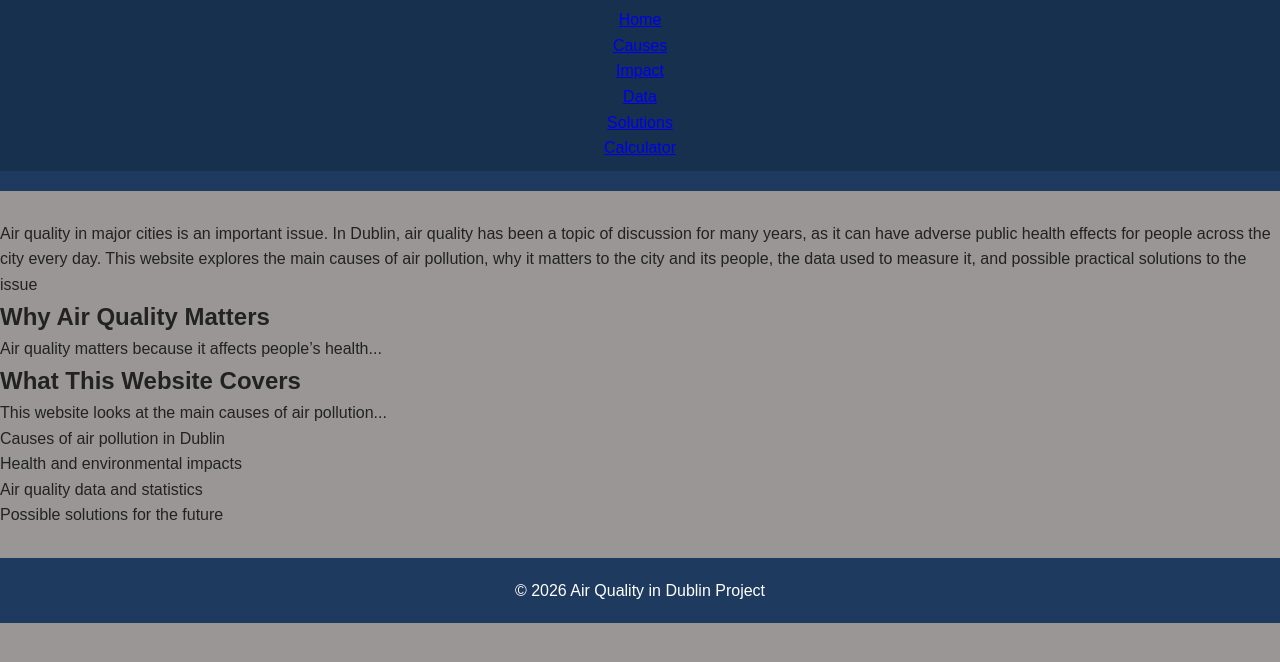
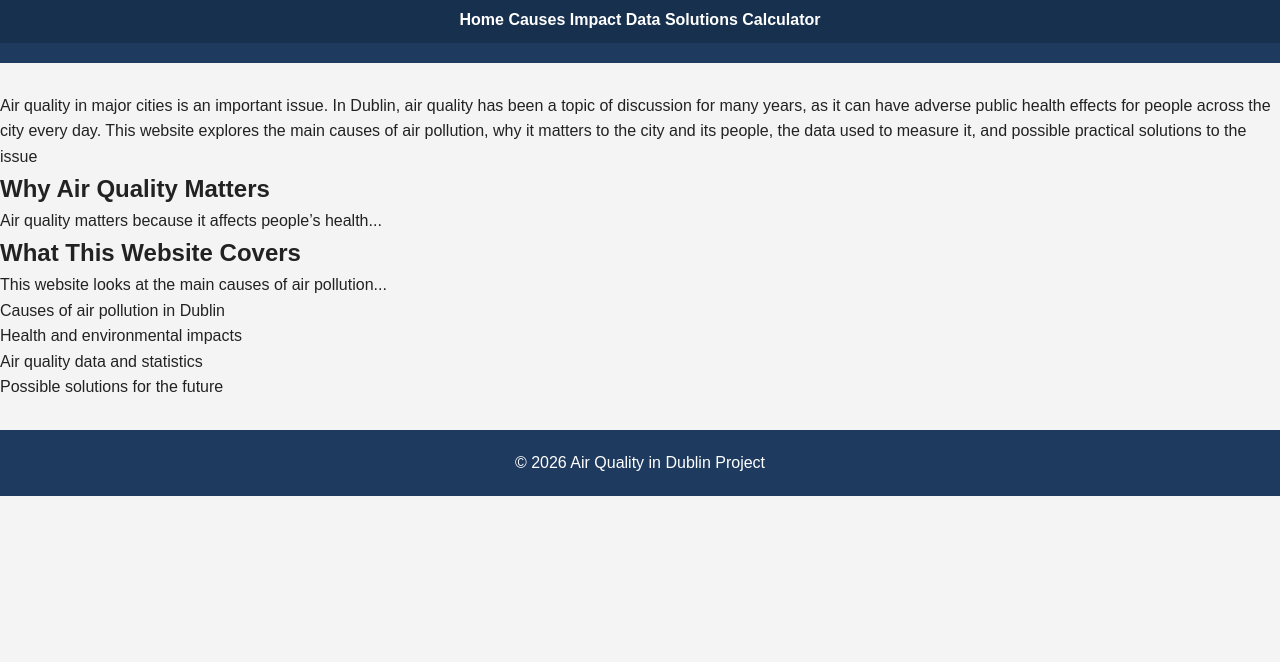
Before and after one commit to peternolan02-glitch/ca2-air-quality-dublin, a plain HTML site: page index.html in a window 1280 px wide. Shown: the part 74-736 px from the top of the page. Drawn offline with Linux system fonts and the light colour scheme.

Commit message:
fixs to css coding

```diff
--- a/css/styles.css
+++ b/css/styles.css
@@ -10,7 +10,7 @@
 body {
     font-family: Arial, Helvetica, sans-serif;
     line-height: 1.6;
-    background-color: #9a9696;
+    background-color: #f4f4f4;
     color: #222;
 }
 /* container */ /* Set width, max-width, and center the container */
@@ -38,15 +38,15 @@ nav ul{ /* Remove list style and center the navigation items */
     list-style:none;
     text-align: center;
 }
-nav ui li { /* Set display property for navigation list items */
+nav ul li { /* Set display property for navigation list items */
     display: inline-block;
 }
-nav ui li a{ /* Set text color, remove underline, and set font weight for navigation links */
+nav ul li a{ /* Set text color, remove underline, and set font weight for navigation links */
     color: white;
     text-decoration: none;
     font-weight: bold;
 }
-nav ui li a:hover{ /* Set hover effect for navigation links */
+nav ul li a:hover{ /* Set hover effect for navigation links */
     color: #bde0fe;
 }
 /* main */ /* Set padding for the main content area */
@@ -54,7 +54,7 @@ main{
     padding: 30px 0;
 }
 section {
-    background: 10px;
+    background: white;
     margin-bottom: 20px;
     padding: 20px;
     border-radius: 8px;
```
